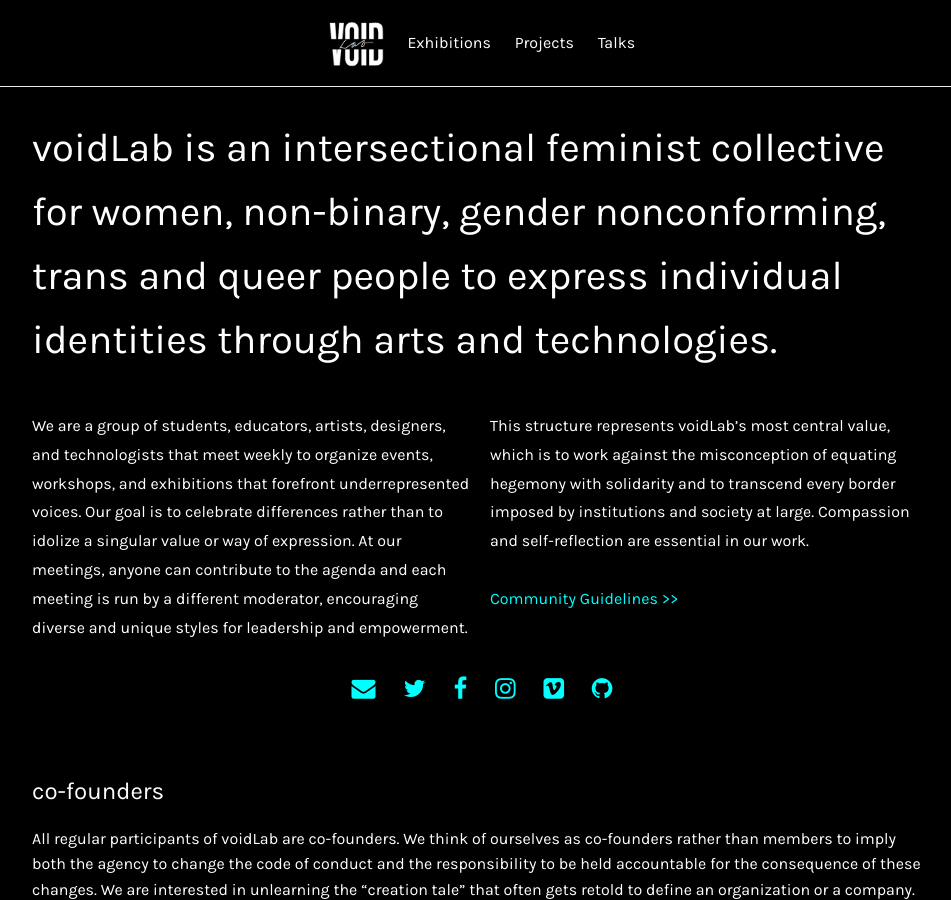
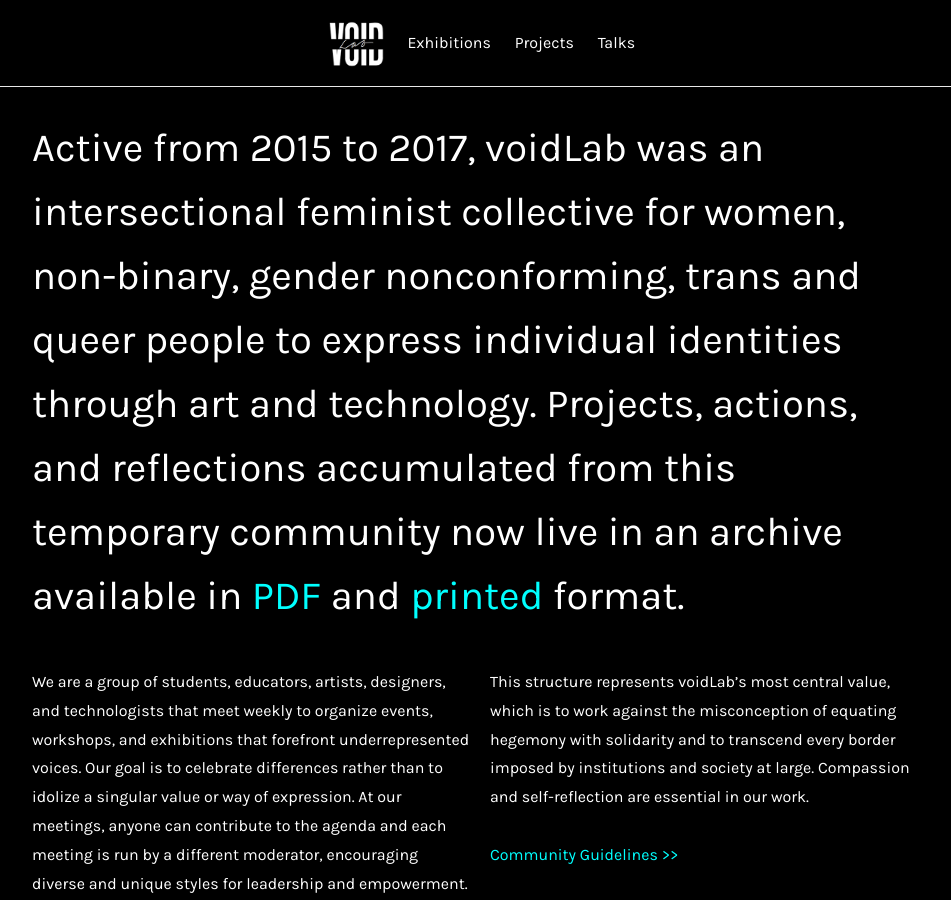
Before and after one commit to voidlab/voidlab.github.io, a Jekyll site: the page built from index.html, in a window 1280 px wide and 900 px high. Shown: the whole window, without its empty margins (158-1109 px from the left). Built offline with Jekyll 4.4.1, drawn with Linux system fonts in a browser that asks for light colours; nearby versions of some CDN libraries.

Commit message:
linked voidLab archive

```diff
--- a/index.html
+++ b/index.html
@@ -5,9 +5,7 @@
   <section id="splash">
 
     <h1>
-      voidLab is an intersectional feminist collective for
-      women, non-binary, gender nonconforming, trans and queer people to
-      express individual identities through arts and technologies.
+      Active from 2015 to 2017, voidLab was an intersectional feminist collective for women, non-binary, gender nonconforming, trans and queer people to express individual identities through art and technology. Projects, actions, and reflections accumulated from this temporary community now live in an archive available in <a href="book/voidLab_2015-2017.pdf" target="_blank">PDF</a> and <a href="https://www.blurb.com/bookstore/invited/9214530/2419e59daa59f56ce906a8bcd6ecec7a4a3d9562">printed</a> format.
     </h1>
     <p>
       We are a group of students, educators, artists, designers, and technologists that meet weekly to organize events, workshops, and exhibitions that forefront underrepresented voices. Our goal is to celebrate differences rather than to idolize a singular value or way of expression. At our meetings, anyone can contribute to the agenda and each meeting is run by a different moderator, encouraging diverse and unique styles for leadership and empowerment. This structure represents voidLab’s most central value, which is to work against the misconception of equating hegemony with solidarity and to transcend every border imposed by institutions and society at large. Compassion and self-reflection are essential in our work.
```
